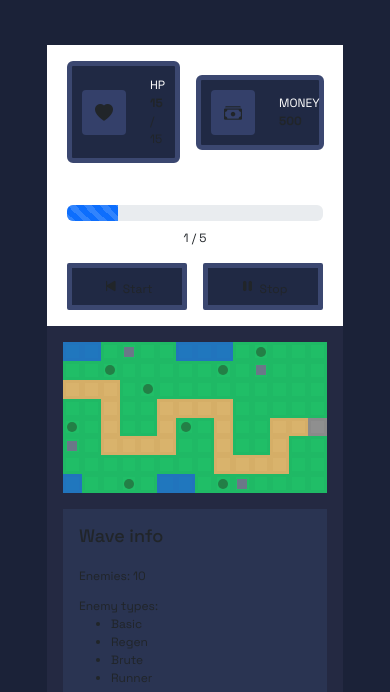
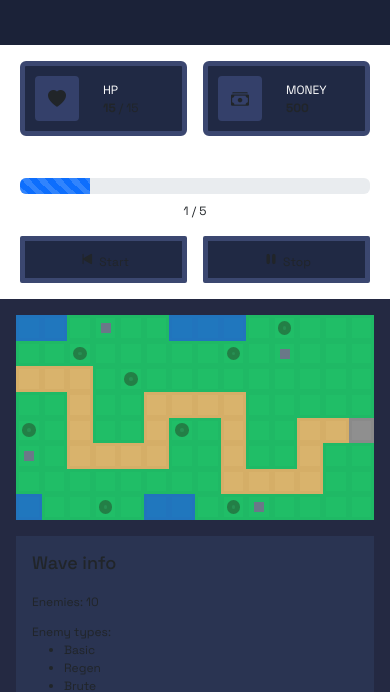
Before and after one commit to TihikEu/IKT-Tower-Defense-Game, a plain HTML site: page index.html in a window 390 px wide. Shown: the part 146-838 px from the top of the page. Drawn offline with nearby package versions, Linux system fonts and the light colour scheme; files that its build step writes are made by us from their sources; files whose address does not match are found by name.

Commit message:
Update tablet.css

```diff
--- a/tablet.css
+++ b/tablet.css
@@ -1,10 +1,11 @@
 @media (max-width: 1024px) {
     main {
-        padding: 20px;
+        padding: 30px 0px !important;
     }
 
     body {
         font-size: 13px;
+        padding-top: 0px !important;
     }
 
     .screen_header {
@@ -36,7 +37,7 @@
         width: 100% !important;
     }
 
-    .screen_body > div:last-child {
+    .screen_body>div:last-child {
         width: 100% !important;
         flex-direction: row !important;
         flex-wrap: wrap;
@@ -61,7 +62,7 @@
         padding: 12px !important;
     }
 
-    .towerInfos .upg > div {
+    .towerInfos .upg>div {
         padding-bottom: 12px !important;
     }
 
@@ -75,7 +76,8 @@
         padding: 10px;
     }
 
-    .start, .stop {
+    .start,
+    .stop {
         padding: 10px 20px;
     }
 }
```
